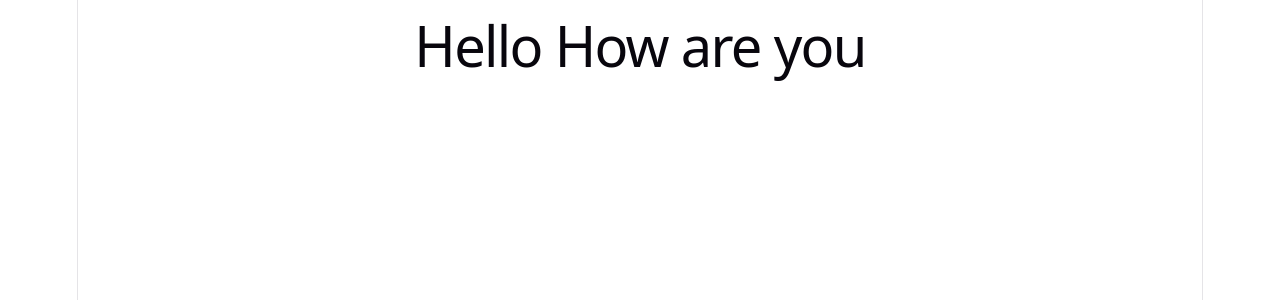
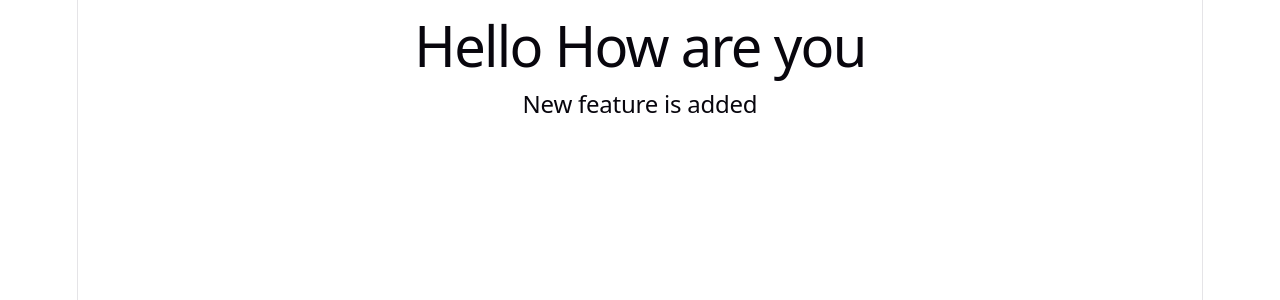
Before and after one commit to Mudassir-ahmad551080/github-actions, a React (Vite) app in the folder github-action1/: page / in a window 1280 px wide. Shown: the top 300 px of the page. Built offline with nearby package versions, Linux system fonts and the light colour scheme.

Commit message:
another commit

```diff
--- a/github-action1/src/App.jsx
+++ b/github-action1/src/App.jsx
@@ -7,6 +7,7 @@ function App() {
   return (
     <>
       <h1>Hello How are you</h1>
+      <h2>New feature is added</h2>
     </>
   )
 }
```
